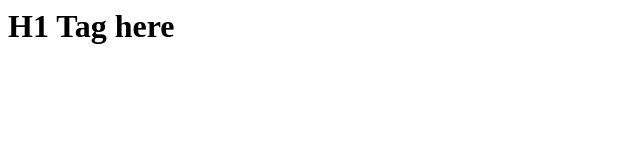
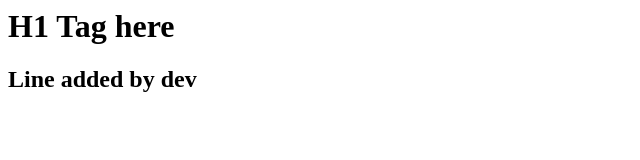
Before and after one commit to saty1001/Day10, a plain HTML site: page index.html in a window 1280 px wide. Shown: the whole page, without its empty margins (0-640 px from the left). Drawn offline with Linux system fonts and the light colour scheme.

Commit message:
line added by dev

```diff
--- a/index.html
+++ b/index.html
@@ -1 +1,2 @@
 <h1>H1 Tag here</h1>
+<h2>Line added by dev</h2>
```
